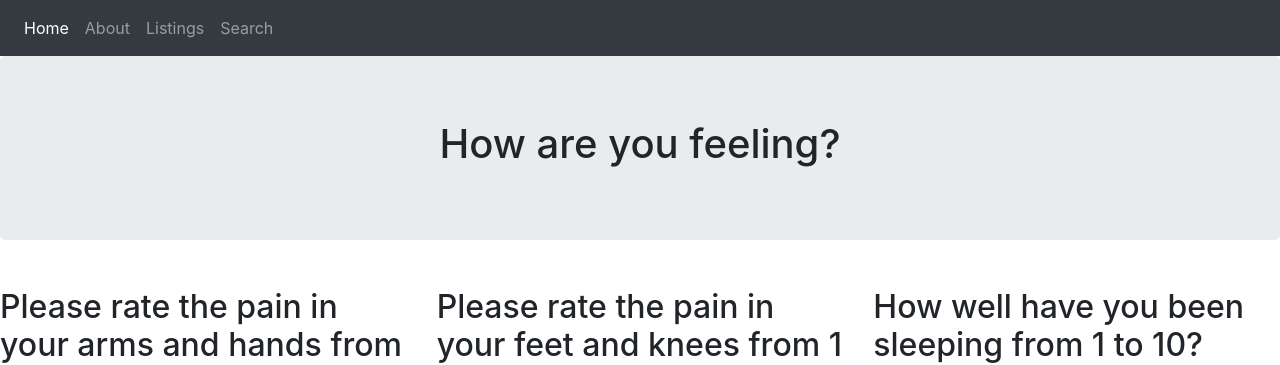
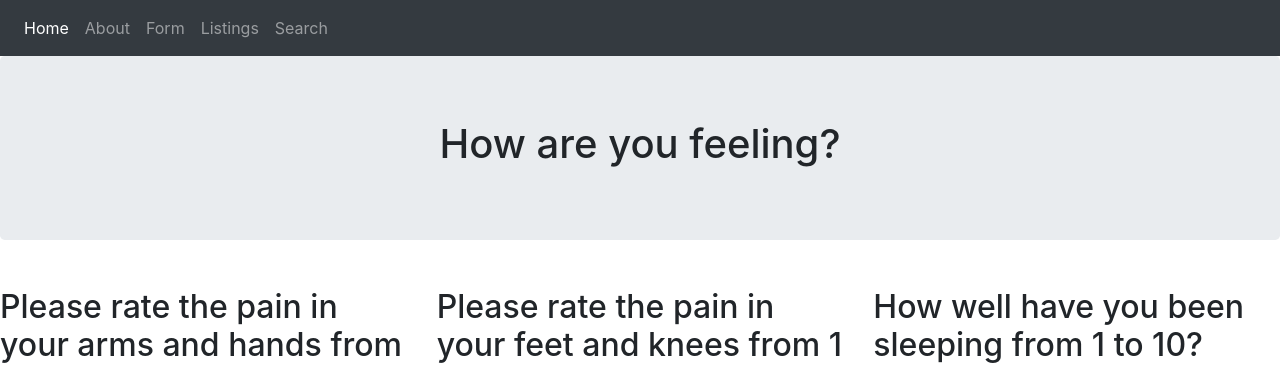
Before and after one commit to danpinto97/HealthTechHack, a Flask app: page /form in a window 1280 px wide. Shown: the top 365 px of the page. Run offline with Flask 2, Linux system fonts and the light colour scheme; some libraries are stand-ins or nearby versions.

Commit message:
adding the form page to the header

```diff
--- a/templates/includes/_navbar.html
+++ b/templates/includes/_navbar.html
@@ -12,6 +12,9 @@
         <a class="nav-link" href="/about">About</a>
       </li>
       <li class="nav-item">
+        <a class="nav-link" href="/form">Form</a>
+      </li>
+      <li class="nav-item">
         <a class="nav-link" href="/listings">Listings</a>
       </li>
         <li class="nav-item">
```
